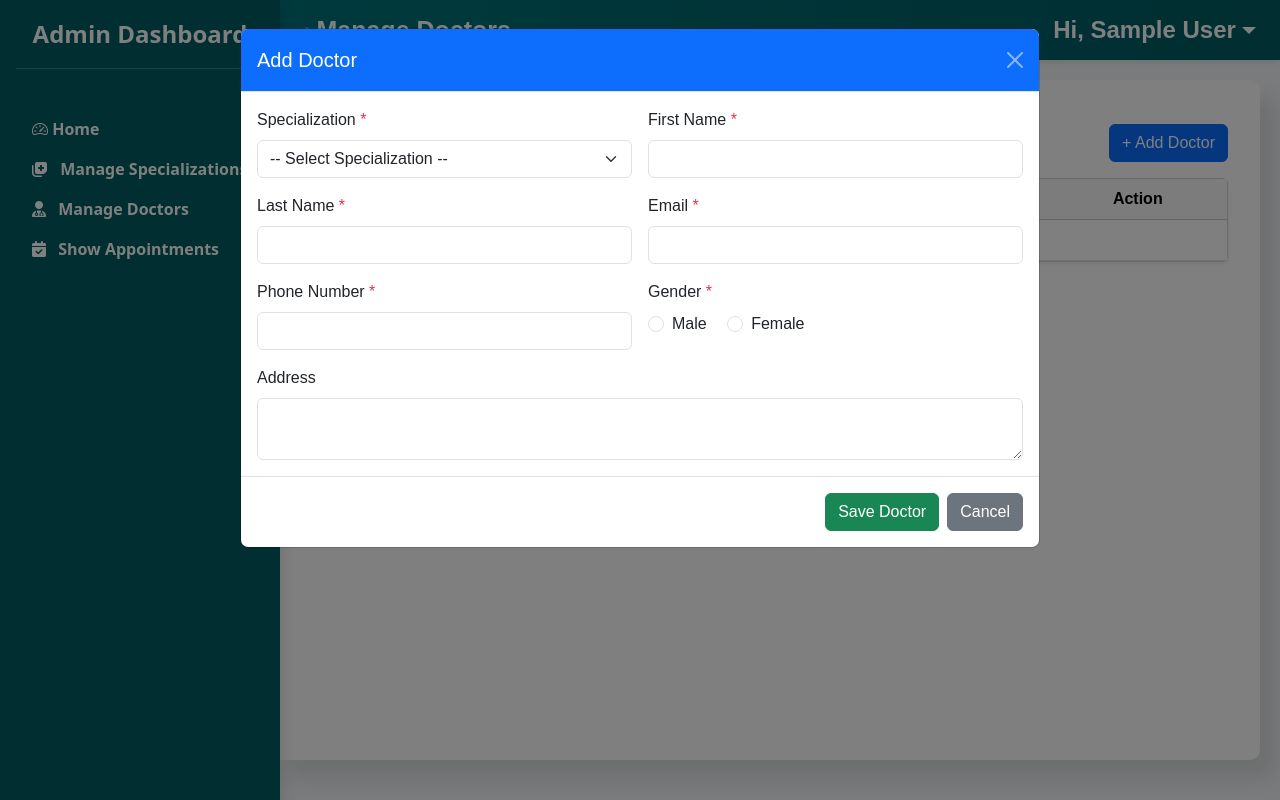
After one commit to ankita12345678910/doctor_appointment, a Django app: page /manage/doctors in a window 1280 px wide, after a click on "+ Add Doctor". The commit adds this page. Run offline with Django 5.2, Linux system fonts and the light colour scheme; a user stored in the database is signed in; tables that the repository leaves empty hold one stand-in row (values such as "Sample post"); parts of the project's set-up code (start-up, migrations or seed data) failed here and were passed over.

Commit message:
Manage doctors

```diff
--- a/appointmentapp/urls.py
+++ b/appointmentapp/urls.py
@@ -35,4 +35,8 @@ urlpatterns = [
     path('add/specializations/', views.addSpecializations, name='add_specializations'),
     path('edit/specializations/<int:id>/', views.editSpecialization, name='edit_specializations'),
     path('delete/specializations/<int:id>/', views.deleteSpecialization, name='delete_specializations'),
+
+    path('manage/doctors', views.manageDoctors, name="manage_doctors"),
+    path('add/doctors', views.addDoctors, name='add_doctors')
+
 ]+ static(settings.MEDIA_URL, document_root=settings.MEDIA_ROOT)
--- a/appointmentapp/views.py
+++ b/appointmentapp/views.py
@@ -14,6 +14,8 @@ from django.contrib.auth.views import LoginView
 from django.urls import reverse_lazy
 from django.views.decorators.http import require_POST
 from django.views.decorators.csrf import csrf_exempt
+from django.contrib.auth.hashers import make_password
+
 
 
 # Homepage actions
@@ -312,8 +314,8 @@ def manageDoctorSpecializations(request):
 def addSpecializations(request):
     if request.method == 'POST':
         DoctorSpecializations.objects.create(
-            name=request.POST['name'],
-            description=request.POST['description'],
+            name=request.POST.get('name'),
+            description=request.POST.get('description'),
             serviceLogo=request.FILES.get('logo')  # handle file upload here
         )
     return redirect('manage_doctor_specializations')
@@ -325,11 +327,11 @@ def editSpecialization(request, id):
     specialization = get_object_or_404(DoctorSpecializations, id=id)
 
     if request.method == 'POST':
-        specialization.name = request.POST['name']
-        specialization.description = request.POST['description']
+        specialization.name = request.POST.get('name')
+        specialization.description = request.POST.get('description')
 
         if 'logo' in request.FILES:
-            specialization.serviceLogo = request.FILES['logo']
+            specialization.serviceLogo = request.FILES.get('logo')
 
         specialization.save()
     return redirect('manage_doctor_specializations')
@@ -341,3 +343,46 @@ def deleteSpecialization(request, id):
     specialization.status = 'Deleted'
     specialization.save()
     return redirect('manage_doctor_specializations')
+
+@login_required
+def manageDoctors(request):
+    specializations = DoctorSpecializations.objects.filter(status='Active').order_by('-created_at')
+
+    return render(request, 'admin/manage_doctors.html', {
+        'title': 'Manage Doctors',
+        'specializations': specializations if specializations else "",
+    })
+
+@login_required
+@require_POST
+def addDoctors(request):
+    if request.method == 'POST':
+        first_name = request.POST.get("first_name")
+        last_name = request.POST.get("last_name")
+        username = request.POST.get("first_name")
+        email = request.POST.get("email")
+        password = request.POST.get("phone_number")
+
+        # Check if email already exists
+        if User.objects.filter(email=email).exists():
+            return render(request, "register.html", {"error": "Email already registered!"})
+
+        # Create User object
+        user = User.objects.create(
+            first_name=first_name,
+            last_name=last_name,
+            username=username,
+            email=email,
+            password=make_password(password),  # Hash the password
+        )
+
+        # Create UserProfile object
+        UserDetails.objects.create(
+            user=user,
+            role='Role_Doctor',  # EnumField stores the selected role
+            gender=request.POST.get('gender'),
+            address = request.POST.get('address'),
+            phone_number=request.POST.get('phone_number'),
+            status = 'Active',
+        )
+    return redirect('manage_doctors')
--- a/templates/admin/admin_dashboard.html
+++ b/templates/admin/admin_dashboard.html
@@ -87,8 +87,8 @@
                 </a>
             </li>
             <li>
-                <a href="#" class="nav-link fw-semibold">
-                    <i class="fas fa-user-md me-2"></i> Manage Doctor
+                <a href="{% url 'manage_doctors' %}" class="nav-link fw-semibold">
+                    <i class="fas fa-user-md me-2"></i> Manage Doctors
                 </a>
             </li>
             <li>
--- /dev/null
+++ b/templates/admin/manage_doctors.html
@@ -0,0 +1,185 @@
+{% extends 'admin/admin_dashboard.html' %}
+{% load static %}
+
+{% block title %}Manage Doctors{% endblock %}
+
+{% block content %}
+<div class="container py-4">
+  <!-- Add Doctor Button -->
+  <div class="d-flex justify-content-end mb-3">
+    <button class="btn btn-primary" data-bs-toggle="modal" data-bs-target="#doctorModal">+ Add Doctor</button>
+  </div>
+
+  <!-- Doctors Table -->
+  <div class="card shadow-sm">
+    <div class="table-responsive">
+      <table class="table align-middle table-hover mb-0">
+        <thead class="table-light">
+          <tr>
+            <th>#</th>
+            <th>Name</th>
+            <th>Email</th>
+            <th>Phone</th>
+            <th>Specialization</th>
+            <th>Experience</th>
+            <th>Action</th>
+          </tr>
+        </thead>
+        <tbody>
+          {% for doctor in doctors %}
+          <tr>
+            <td>{{ forloop.counter }}</td>
+            <td>{{ doctor.name }}</td>
+            <td>{{ doctor.email }}</td>
+            <td>{{ doctor.phone_number }}</td>
+            <td>{{ doctor.specialization.name }}</td>
+            <td>{{ doctor.experience }} yrs</td>
+            <td>
+              <!-- Action buttons (edit/delete) -->
+              <!-- Edit: Optional if required later -->
+              <a href="#" class="text-danger" onclick="return confirm('Are you sure?')">
+                <i class="bi bi-trash-fill"></i>
+              </a>
+            </td>
+          </tr>
+          {% empty %}
+          <tr>
+            <td colspan="7" class="text-center">No doctors found.</td>
+          </tr>
+          {% endfor %}
+        </tbody>
+      </table>
+    </div>
+  </div>
+</div>
+
+<!-- Doctor Modal -->
+<!-- Doctor Modal -->
+<div class="modal fade" id="doctorModal" tabindex="-1" aria-labelledby="doctorModalLabel" aria-hidden="true">
+  <div class="modal-dialog modal-lg">
+    <form method="POST" id="doctorForm" action="">
+      {% csrf_token %}
+      <input type="hidden" name="doctor_id" id="doctorId" />
+      <div class="modal-content">
+        <div class="modal-header bg-primary text-white">
+          <h5 class="modal-title" id="doctorModalLabel">Add Doctor</h5>
+          <button type="button" class="btn-close btn-close-white" data-bs-dismiss="modal"></button>
+        </div>
+
+        <div class="modal-body">
+          <div class="row g-3">
+            <!-- Specialization -->
+            <div class="col-md-6">
+              <label for="specialization" class="form-label">Specialization <span class="text-danger">*</span></label>
+              <select class="form-select" id="specialization" name="specialization_id" required>
+                <option value="" disabled selected>-- Select Specialization --</option>
+                {% for specialization in specializations %}
+                  <option value="{{ specialization.id }}">{{ specialization.name }}</option>
+                {% endfor %}
+              </select>
+            </div>
+
+            <!-- First Name -->
+            <div class="col-md-6">
+              <label for="firstName" class="form-label">First Name <span class="text-danger">*</span></label>
+              <input type="text" class="form-control" id="firstName" name="first_name" required>
+            </div>
+
+            <!-- Last Name -->
+            <div class="col-md-6">
+              <label for="lastName" class="form-label">Last Name <span class="text-danger">*</span></label>
+              <input type="text" class="form-control" id="lastName" name="last_name" required>
+            </div>
+
+            <!-- Email -->
+            <div class="col-md-6">
+              <label for="email" class="form-label">Email <span class="text-danger">*</span></label>
+              <input type="email" class="form-control" id="email" name="email" required>
+            </div>
+
+            <!-- Phone Number -->
+            <div class="col-md-6">
+              <label for="phone" class="form-label">Phone Number <span class="text-danger">*</span></label>
+              <input type="text" class="form-control" id="phone" name="phone_number" required>
+            </div>
+
+            <!-- Gender -->
+            <div class="col-md-6">
+              <label class="form-label d-block">Gender <span class="text-danger">*</span></label>
+              <div class="form-check form-check-inline">
+                <input class="form-check-input" type="radio" name="gender" id="male" value="Male" required>
+                <label class="form-check-label" for="male">Male</label>
+              </div>
+              <div class="form-check form-check-inline">
+                <input class="form-check-input" type="radio" name="gender" id="female" value="Female">
+                <label class="form-check-label" for="female">Female</label>
+              </div>
+            </div>
+
+            <!-- Address -->
+            <div class="col-md-12">
+              <label for="address" class="form-label">Address</label>
+              <textarea class="form-control" id="address" name="address" rows="2"></textarea>
+            </div>
+          </div>
+        </div>
+
+        <div class="modal-footer">
+          <button type="submit" class="btn btn-success">Save Doctor</button>
+          <button type="button" class="btn btn-secondary" data-bs-dismiss="modal">Cancel</button>
+        </div>
+      </div>
+    </form>
+  </div>
+</div>
+
+{% endblock %}
+
+{% block javascript %}
+{{ block.super }}
+<script>
+  document.addEventListener("DOMContentLoaded", function () {
+    const doctorModal = document.getElementById("doctorModal");
+    const doctorForm = document.getElementById("doctorForm");
+
+    // Reset form when modal is closed
+    doctorModal.addEventListener("hidden.bs.modal", function () {
+      doctorForm.reset();
+      doctorForm.action = ""; // clear action
+      document.getElementById("doctorModalLabel").innerText = "Add Doctor";
+      document.getElementById("doctorId").value = "";
+    });
+
+    // Trigger modal in EDIT mode
+    window.openEditDoctorModal = function (button) {
+      const data = button.dataset;
+
+      // Set form action to update URL
+      doctorForm.action = data.updateUrl;
+
+      // Update modal title
+      document.getElementById("doctorModalLabel").innerText = "Edit Doctor";
+
+      // Populate form fields
+      document.getElementById("doctorId").value = data.id;
+      document.getElementById("firstName").value = data.firstName;
+      document.getElementById("lastName").value = data.lastName;
+      document.getElementById("email").value = data.email;
+      document.getElementById("phone").value = data.phone;
+      document.getElementById("address").value = data.address;
+      document.getElementById("specialization").value = data.specializationId;
+
+      // Set gender
+      if (data.gender === "Male") {
+        document.getElementById("male").checked = true;
+      } else if (data.gender === "Female") {
+        document.getElementById("female").checked = true;
+      }
+
+      // Show modal
+      new bootstrap.Modal(doctorModal).show();
+    };
+  });
+</script>
+
+{% endblock %}
```
